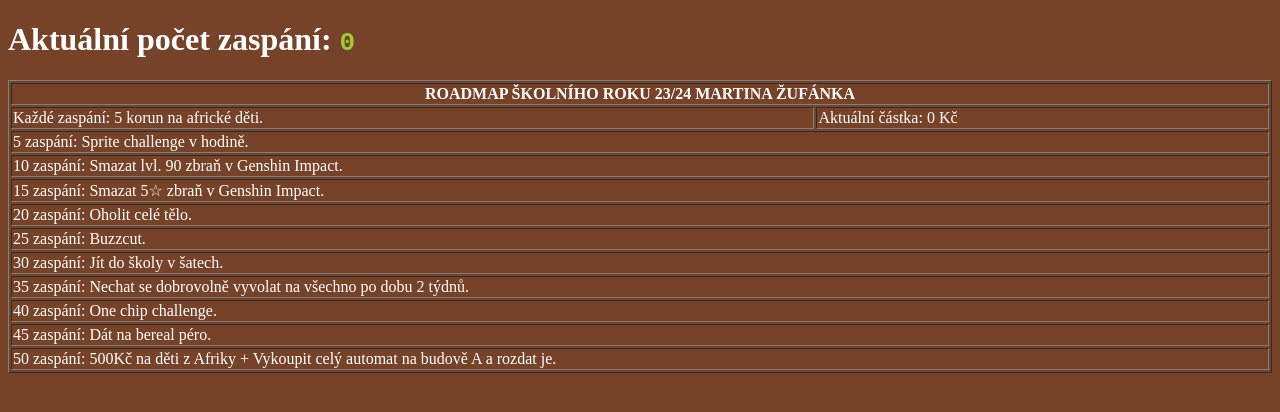
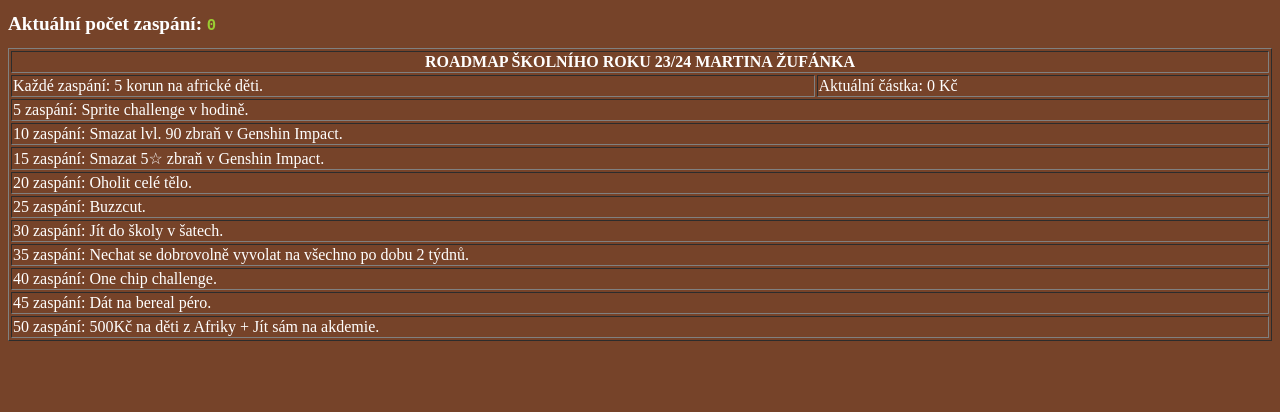
Before and after one commit to Bzucak12/roadmap, a plain HTML site: page index.html in a window 1280 px wide. Drawn offline with Linux system fonts and the light colour scheme.

Commit message:
Add files via upload

```diff
--- a/index.html
+++ b/index.html
@@ -9,13 +9,16 @@
             background-color: #764329;
             color: white;
         }
+        .h1 {
+            font-size: larger;
+        }
         .code {
             color: yellowgreen;
         }
     </style>
 </head>
 <body>
-    <h1>Aktuální počet zaspání: <code class="code">0</code></h1>
+    <h1 class="h1">Aktuální počet zaspání: <code class="code">0</code></h1>
     <table width="100%" border="1">
         <tr>
             <th colspan="2">ROADMAP ŠKOLNÍHO ROKU 23/24 MARTINA ŽUFÁNKA</th>
@@ -52,7 +55,7 @@
             <td colspan="2">45 zaspání: Dát na bereal péro.</td>
         </tr>
         <tr>
-            <td colspan="2">50 zaspání: 500Kč na děti z Afriky + Vykoupit celý automat na budově A a rozdat je.</td>
+            <td colspan="2">50 zaspání: 500Kč na děti z Afriky + Jít sám na akdemie.</td>
         </tr>
     </table>
 </body>
```
